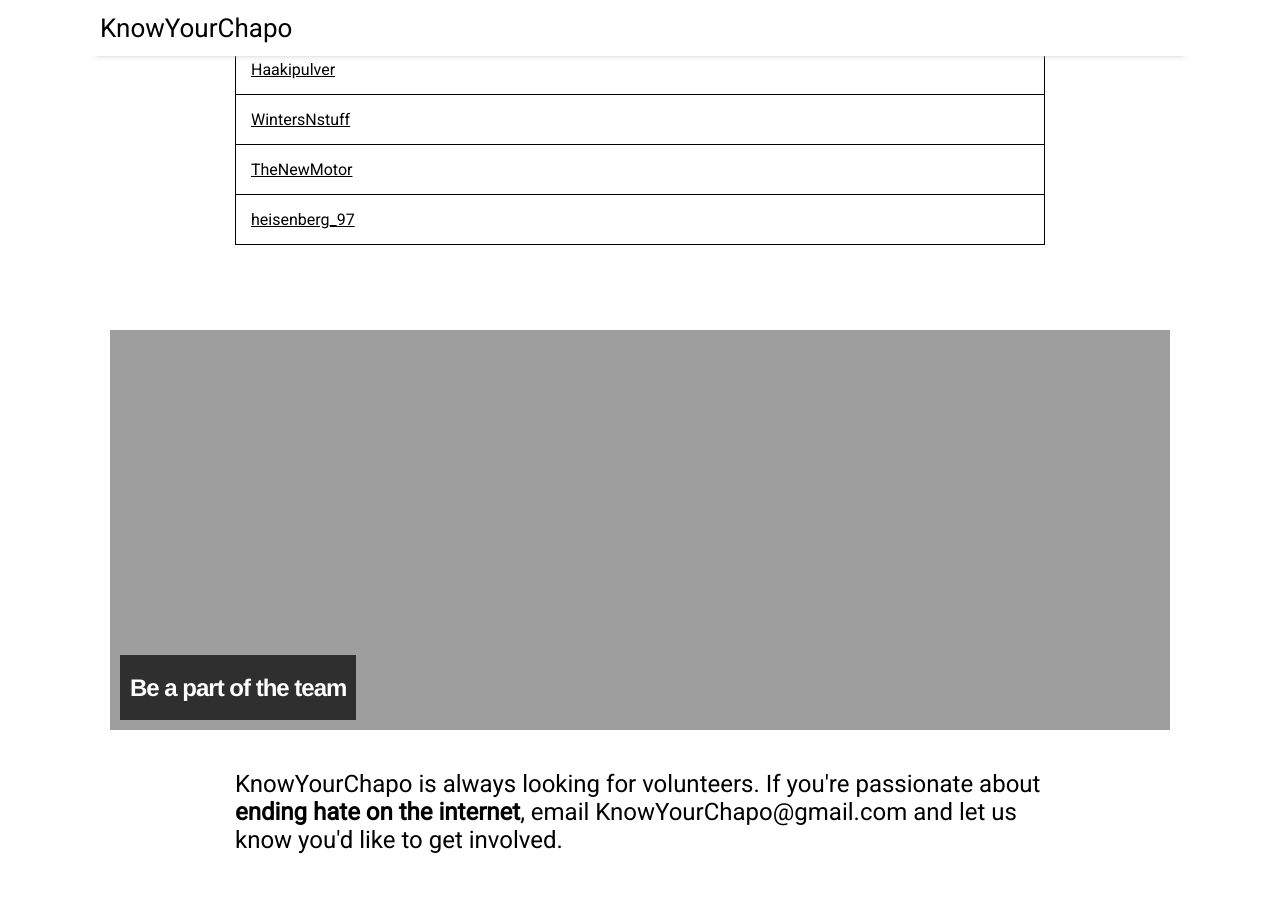
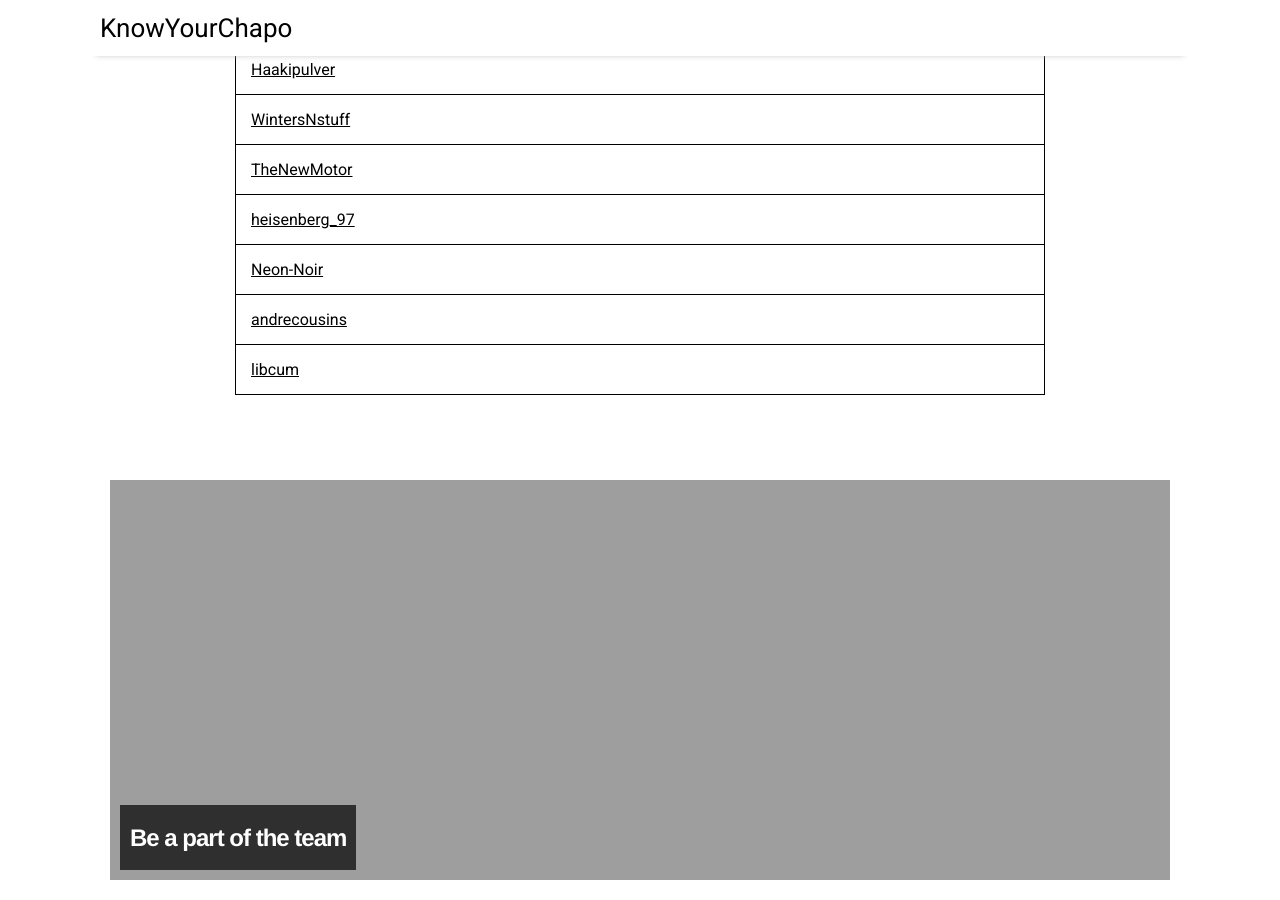
Before and after one commit to KnowYourChapo/KnowYourChapo.github.io, a Jekyll site: the page built from index.md, in a window 1280 px wide and 900 px high, scrolled down 3703 px. Built offline with Jekyll 4.4.1, drawn with Linux system fonts in a browser that asks for light colours; nearby versions of some CDN libraries; the list of posts is cut into pages by our own code.

Commit message:
new posters

```diff
--- a/_data/chapolist.json
+++ b/_data/chapolist.json
@@ -219,6 +219,18 @@
         {
             "name": "heisenberg_97",
             "notes": ""
+        },
+        {
+            "name": "Neon-Noir",
+            "notes": ""
+        },
+        {
+            "name": "andrecousins",
+            "notes": ""
+        },
+        {
+            "name": "libcum",
+            "notes": ""
         }
     ]
 }
```
